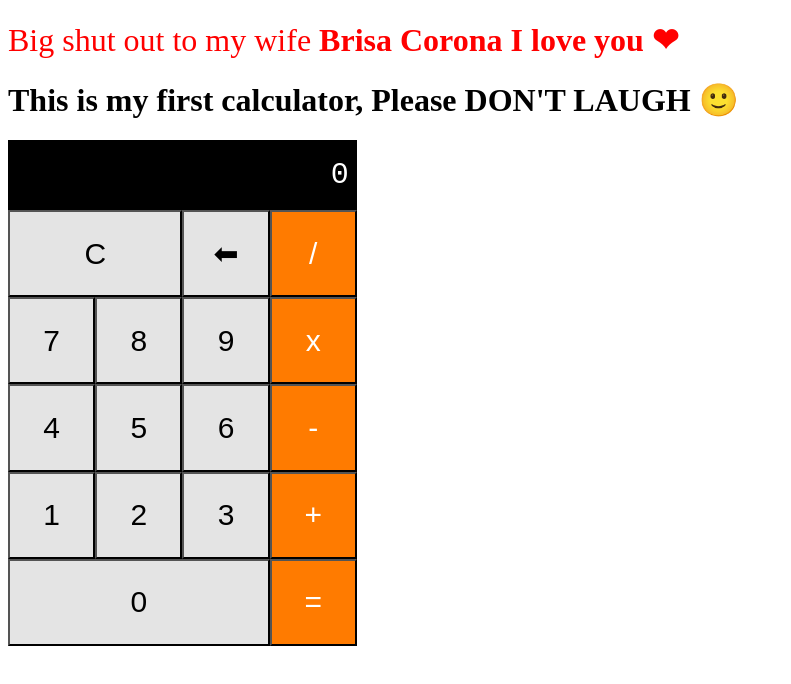
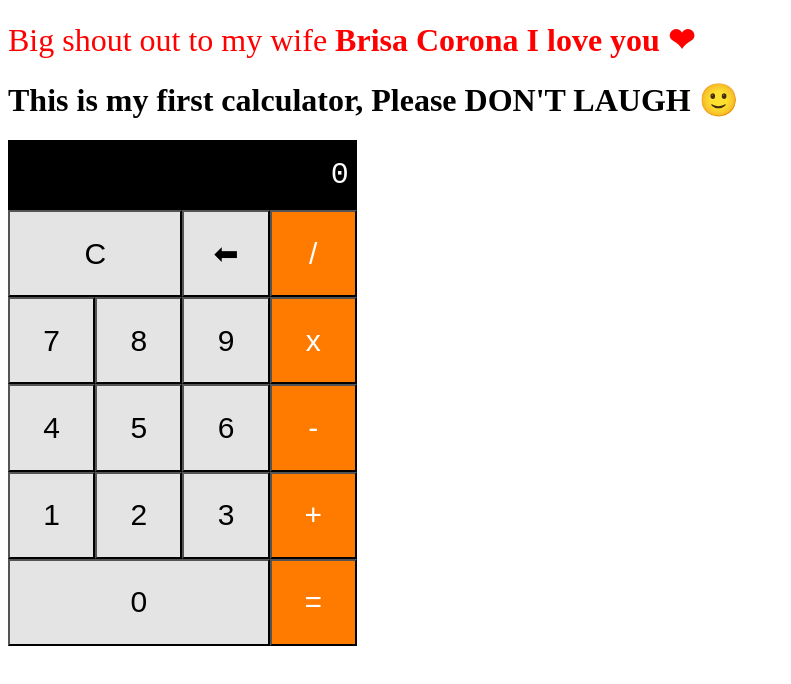
Before and after one commit to MohamedKartit02/GitHub_shared, a plain HTML site: page MakingCalculator/index.html in a window 1280 px wide. Shown: the whole page, without its empty margins (0-791 px from the left). Drawn offline with Linux system fonts and the light colour scheme.

Commit message:
fix miss spelling of shout out

```diff
--- a/MakingCalculator/index.html
+++ b/MakingCalculator/index.html
@@ -9,7 +9,7 @@
   </head>
   <body>
     <h1 style="color: red; font-weight: normal">
-      Big shut out to my wife
+      Big shout out to my wife
       <span style="font-weight: bold">Brisa Corona I love you ❤</span>
     </h1>
     <h1 class="heading">This is my first calculator, Please DON'T LAUGH 🙂</h1>
```
